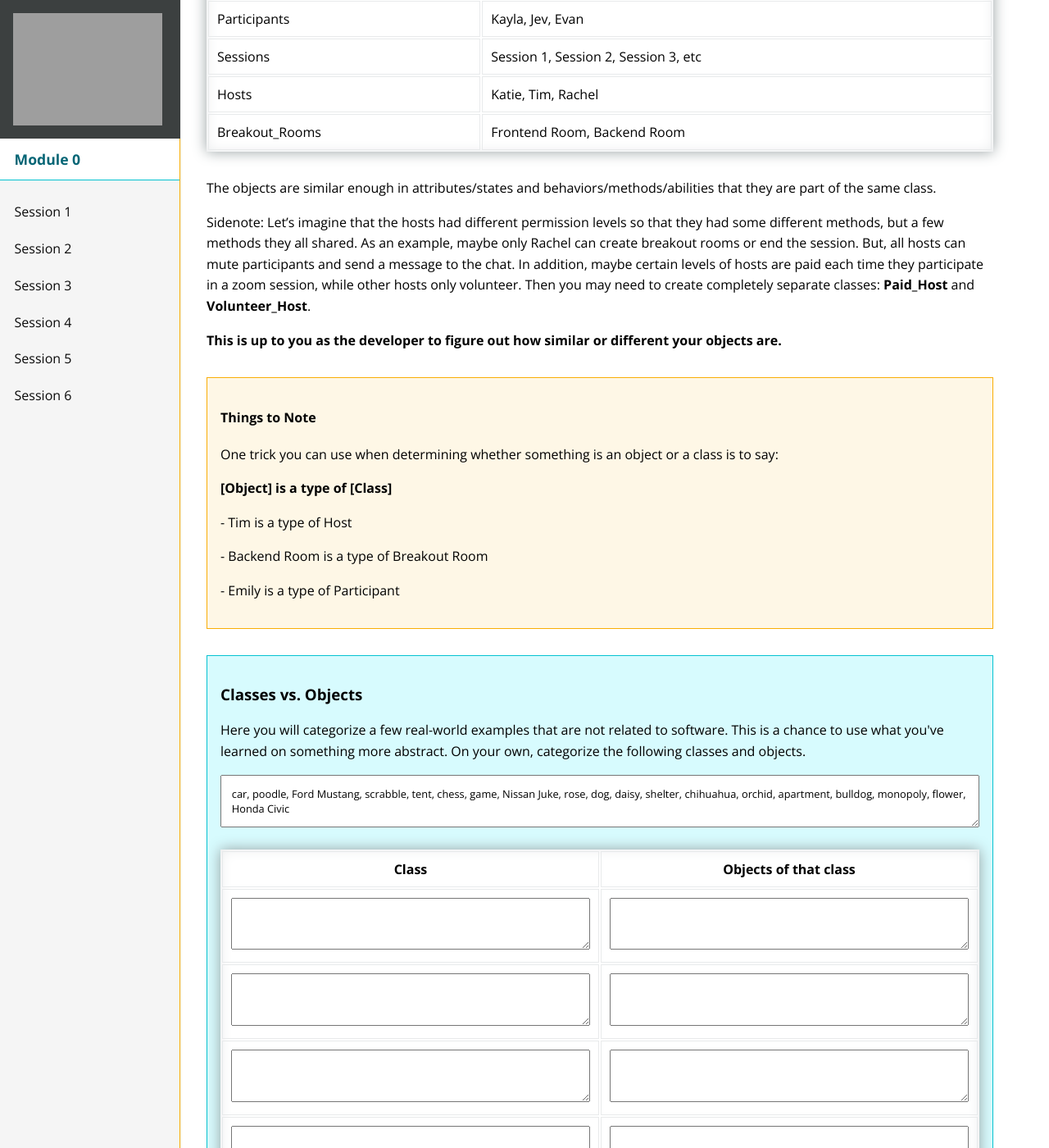
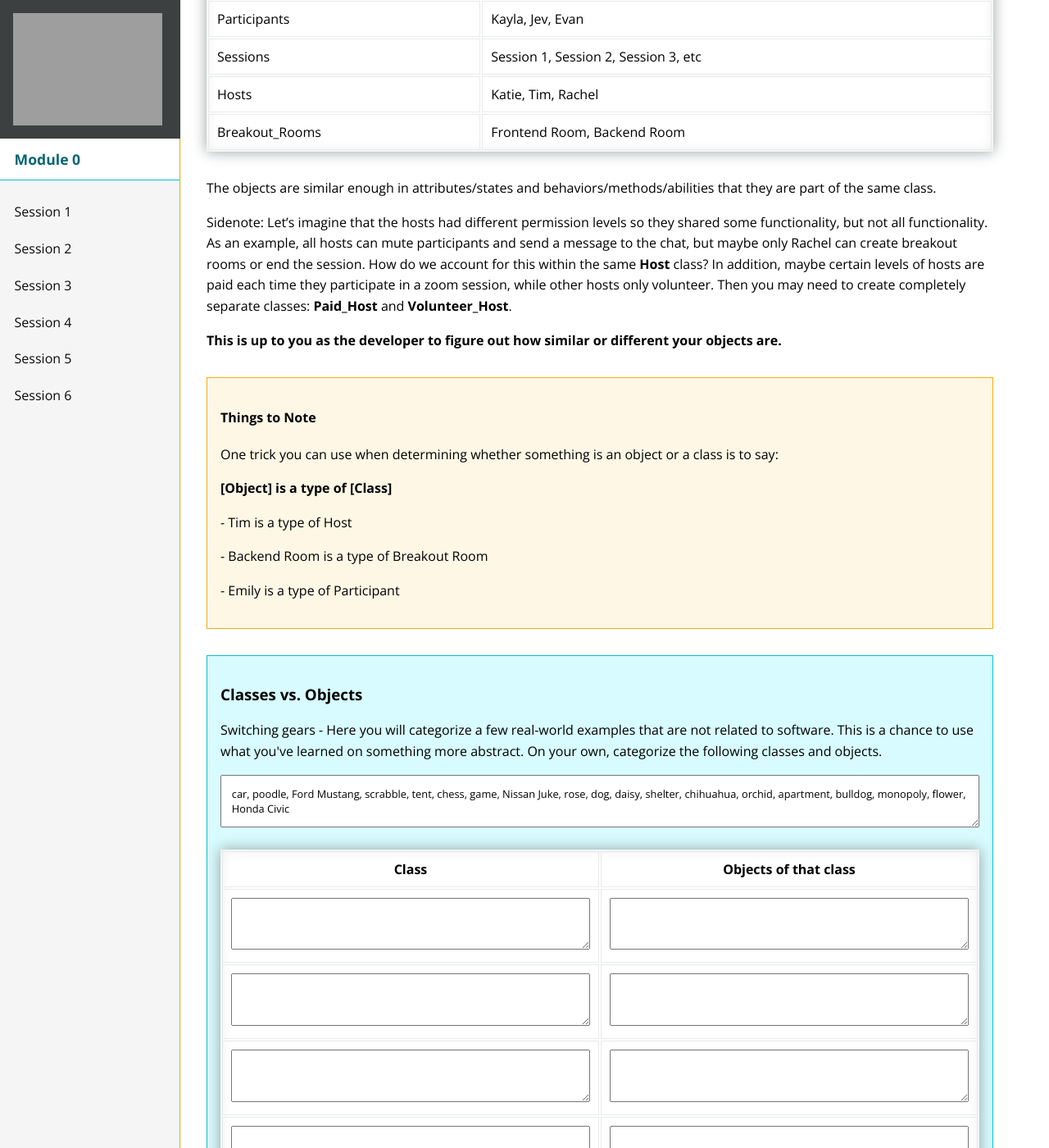
Before and after one commit to turingschool/mod-0-curriculum, a Jekyll site: the page built from session5/index.md, in a window 1280 px wide and 1400 px high, scrolled down 5754 px. Shown: the whole window at 82% size. Built offline with Jekyll 4.4.1, drawn with Linux system fonts in a browser that asks for light colours; nearby versions of some CDN libraries; some of the changed text lies outside the part shown.

Commit message:
Clarify examples to be more clear

````diff
--- a/session5/index.md
+++ b/session5/index.md
@@ -241,7 +241,7 @@ An <span class="vocab">object</span>, on the other hand, **is** a very specific
 
 The objects are similar enough in attributes/states and behaviors/methods/abilities that they are part of the same class.
 
-Sidenote: Let's imagine that the hosts had different permission levels so that they had some different methods, but a few methods they all shared. As an example, maybe only Rachel can create breakout rooms or end the session. But, all hosts can mute participants and send a message to the chat. In addition, maybe certain levels of hosts are paid each time they participate in a zoom session, while other hosts only volunteer. Then you may need to create completely separate classes: **Paid_Host** and **Volunteer_Host**.
+Sidenote: Let's imagine that the hosts had different permission levels so they shared some functionality, but not all functionality. As an example, all hosts can mute participants and send a message to the chat, but maybe only Rachel can create breakout rooms or end the session. How do we account for this within the same **Host** class? In addition, maybe certain levels of hosts are paid each time they participate in a zoom session, while other hosts only volunteer. Then you may need to create completely separate classes: **Paid_Host** and **Volunteer_Host**.
 
  **This is up to you as the developer to figure out how similar or different your objects are.**
 
@@ -256,7 +256,7 @@ Sidenote: Let's imagine that the hosts had different permission levels so that t
 
 <div class="try-it">
   <h3>Classes vs. Objects</h3>
-  <p>Here you will categorize a few real-world examples that are not related to software. This is a chance to use what you've learned on something more abstract. On your own, categorize the following classes and objects.</p>
+  <p>Switching gears - Here you will categorize a few real-world examples that are not related to software. This is a chance to use what you've learned on something more abstract. On your own, categorize the following classes and objects.</p>
   <textarea name="">
 car, poodle, Ford Mustang, scrabble, tent, chess, game, Nissan Juke, rose, dog, daisy, shelter, chihuahua, orchid, apartment, bulldog, monopoly, flower, Honda Civic
   </textarea>
@@ -378,7 +378,7 @@ Queue_Next_Song
 Share
 ```
 
-Unlike attributes, methods do not necessarily differentiate one instance of the object from another. For example, the steps that two users would take to add songs might be identical. The steps they take to share their playlist with another user might also be identical. Often (but not always), a method will use or change an attribute. For example,`Rename` would change the `Name` attribute. The `Add_Song` and `Shuffle` methods would change and use the `Songs` attribute respectively. `Add_Song` would also lead to the method `Number_Of_Songs` returning a different result, because we can infer that this attribute returns the length or count of the `Songs` array.
+Unlike attributes, methods do not necessarily differentiate one instance of the object from another. For example, the steps that two users would take to add songs might be identical. The steps they take to share their playlist with another user might also be identical. Often (but not always), a method will use or change an attribute. For example,`Rename` would change the `Name` attribute. The `Add_Song` method would change the `Songs` attribute by adding a `Song` instance to the array. And, the `Shuffle` method would access the `Songs` attribute and change the order. `Add_Song` would also lead to the method `Number_Of_Songs` returning a different result, because we can infer that this method returns the length or count of the `Songs` array.
 
 Here's another example:
 
````
